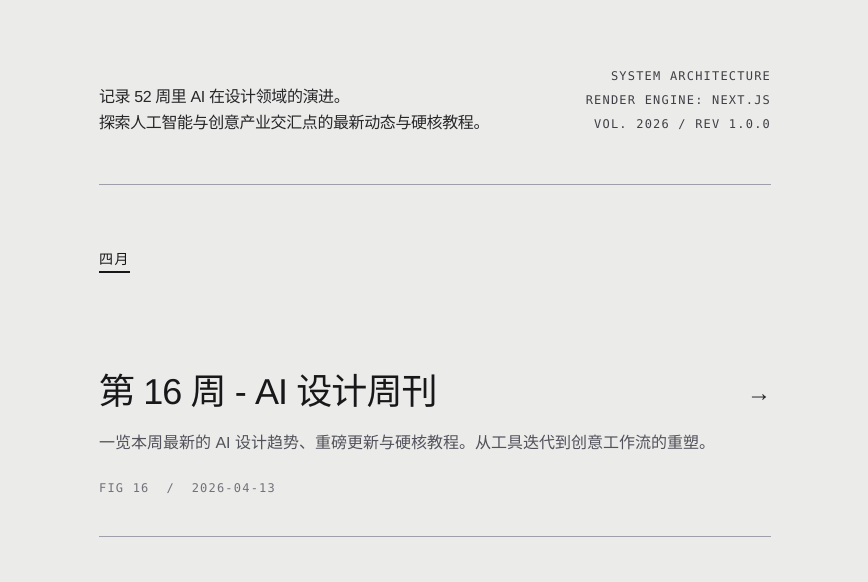
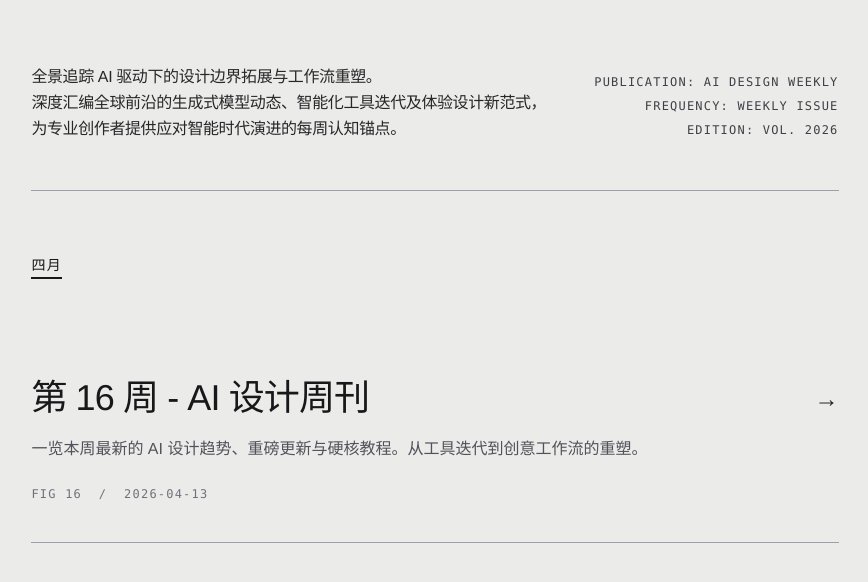
Before and after one commit to aigc17/ai-design-weekly, a Next.js app: page / in a window 1280 px wide. Shown: the top 582 px of the page, without its empty margins (205-1073 px from the left). Built offline with nearby package versions, Linux system fonts and the light colour scheme.

Commit message:
Update homepage hero copy with a more professional and authentic description

```diff
--- a/src/app/page.tsx
+++ b/src/app/page.tsx
@@ -45,16 +45,18 @@ export default function Home() {
         {/* Left Side: Description Text */}
         <div className="max-w-2xl">
           <p className="text-base text-zinc-800 tracking-tight font-normal leading-relaxed">
-            记录 52 周里 AI 在设计领域的演进。<br/>探索人工智能与创意产业交汇点的最新动态与硬核教程。
+            全景追踪 AI 驱动下的设计边界拓展与工作流重塑。<br/>
+            深度汇编全球前沿的生成式模型动态、智能化工具迭代及体验设计新范式，<br/>
+            为专业创作者提供应对智能时代演进的每周认知锚点。
           </p>
         </div>
 
         {/* Right Side: Tech Text */}
         <div className="flex flex-col items-start lg:items-end text-xs font-mono tracking-widest text-zinc-700 gap-4">
           <div className="text-left lg:text-right uppercase leading-loose">
-            <p>SYSTEM ARCHITECTURE</p>
-            <p>RENDER ENGINE: NEXT.JS</p>
-            <p>VOL. 2026 / REV 1.0.0</p>
+            <p>PUBLICATION: AI DESIGN WEEKLY</p>
+            <p>FREQUENCY: WEEKLY ISSUE</p>
+            <p>EDITION: VOL. 2026</p>
           </div>
         </div>
       </header>
```
